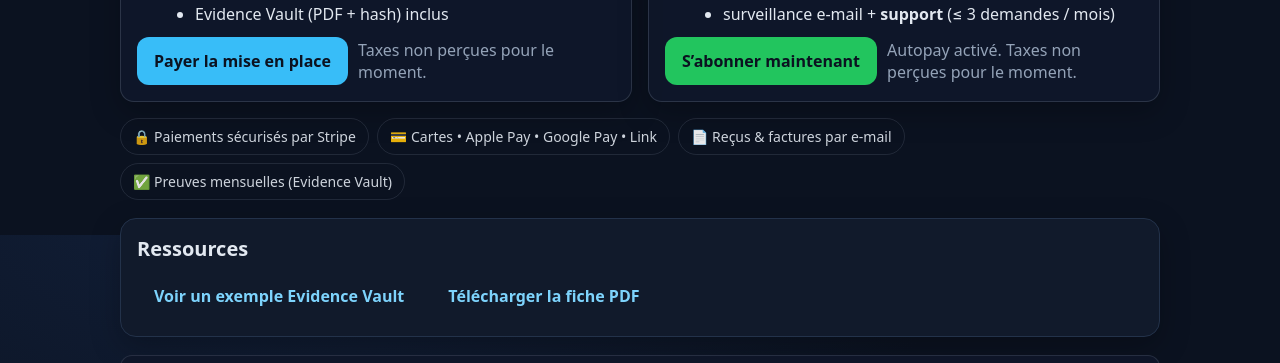
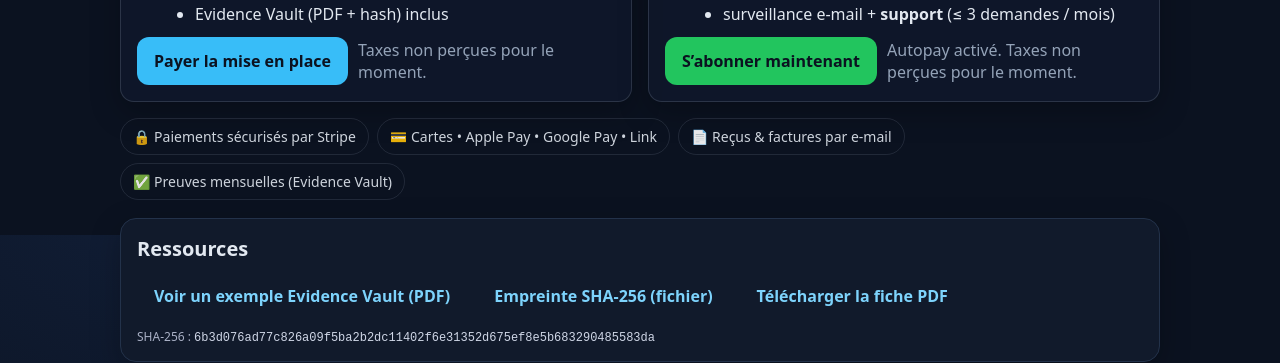
Before and after one commit to TONY4371/tony4371.github.io, a plain HTML site: page index.html in a window 1280 px wide. Shown: the part 565-928 px from the top of the page. Drawn offline with Linux system fonts and the light colour scheme.

Commit message:
Update index.html

```diff
--- a/index.html
+++ b/index.html
@@ -206,16 +206,39 @@
         <div class="pill">📄 Reçus &amp; factures par e-mail</div>
         <div class="pill">✅ Preuves mensuelles (Evidence Vault)</div>
       </div>
-<!-- Ressources : fiche PDF + exemple Evidence Vault -->
+<!-- Ressources : fiche PDF + exemple Evidence Vault + empreinte -->
 <div class="card" style="background:#111a2b;border:1px solid #23324a;border-radius:16px;padding:16px;margin:18px 0">
   <h3 style="margin:0 0 10px">Ressources</h3>
+
   <div style="display:flex;gap:10px;flex-wrap:wrap">
-    <a class="btn outline" href="/assets/Evidence_Vault_Example.pdf" target="_blank" rel="noopener">
-      Voir un exemple Evidence Vault
+    <!-- Exemple Evidence Vault (PDF) -->
+    <a class="btn outline"
+       href="/assets/Evidence_Vault_Example.pdf"
+       target="_blank" rel="noopener">
+      Voir un exemple Evidence Vault (PDF)
     </a>
-    <a class="btn outline" href="/assets/DPO-Lite_OnePager_v4.pdf" download="DPO-Lite_OnePager_v4.pdf" target="_blank" rel="noopener">
+
+    <!-- Empreinte SHA-256 (fichier) -->
+    <a class="btn outline"
+       href="/assets/Evidence_Vault_Example.sha256"
+       target="_blank" rel="noopener">
+      Empreinte SHA-256 (fichier)
+    </a>
+
+    <!-- One-pager marketing -->
+    <a class="btn outline"
+       href="/assets/DPO-Lite_OnePager_v4.pdf"
+       download="DPO-Lite_OnePager_v4.pdf"
+       target="_blank" rel="noopener">
       Télécharger la fiche PDF
     </a>
+  </div>
+
+  <!-- Affichage rapide de l’empreinte (facultatif) -->
+  <div style="margin-top:8px;color:#aab1c6;font-size:12px;word-break:break-all">
+    SHA-256 : <code style="font-size:12px;color:#cfd6e6">
+      6b3d076ad77c826a09f5ba2b2dc11402f6e31352d675ef8e5b683290485583da
+    </code>
   </div>
 </div>
       <!-- Mini-FAQ -->
```
